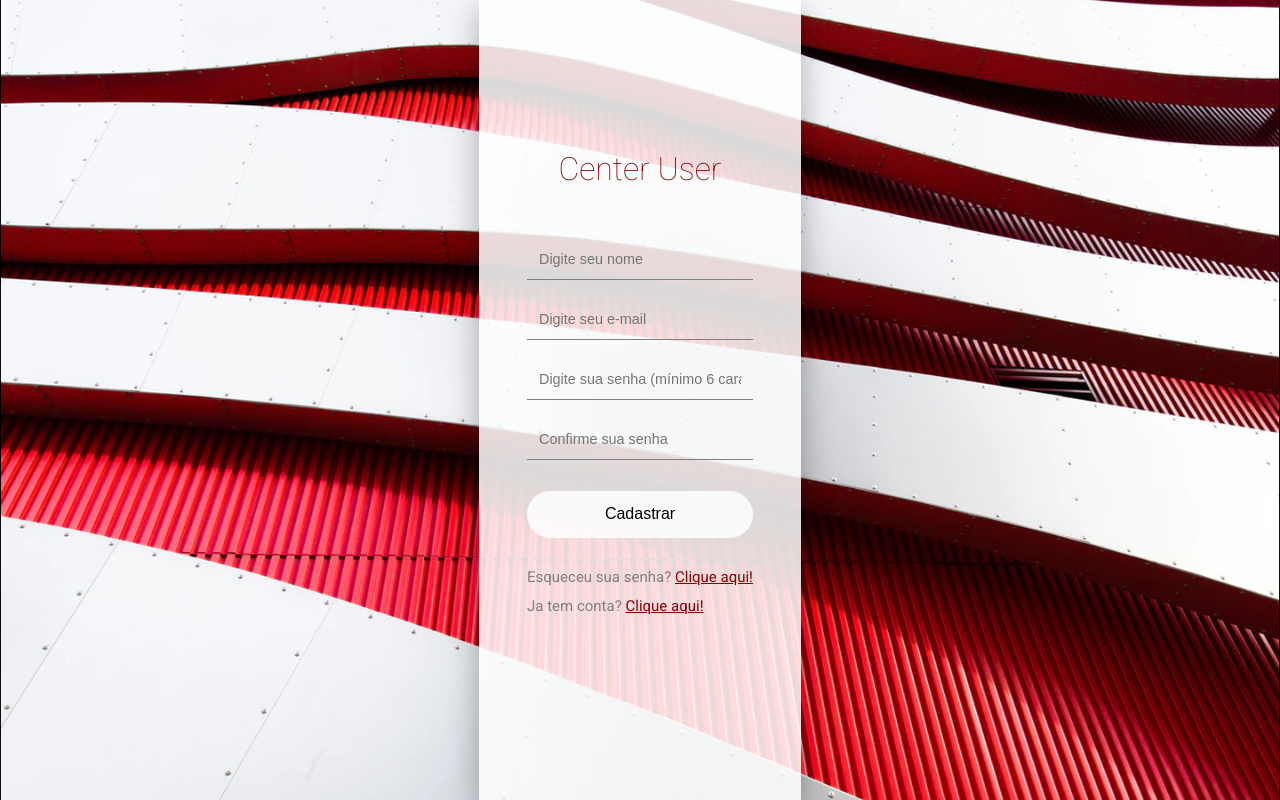
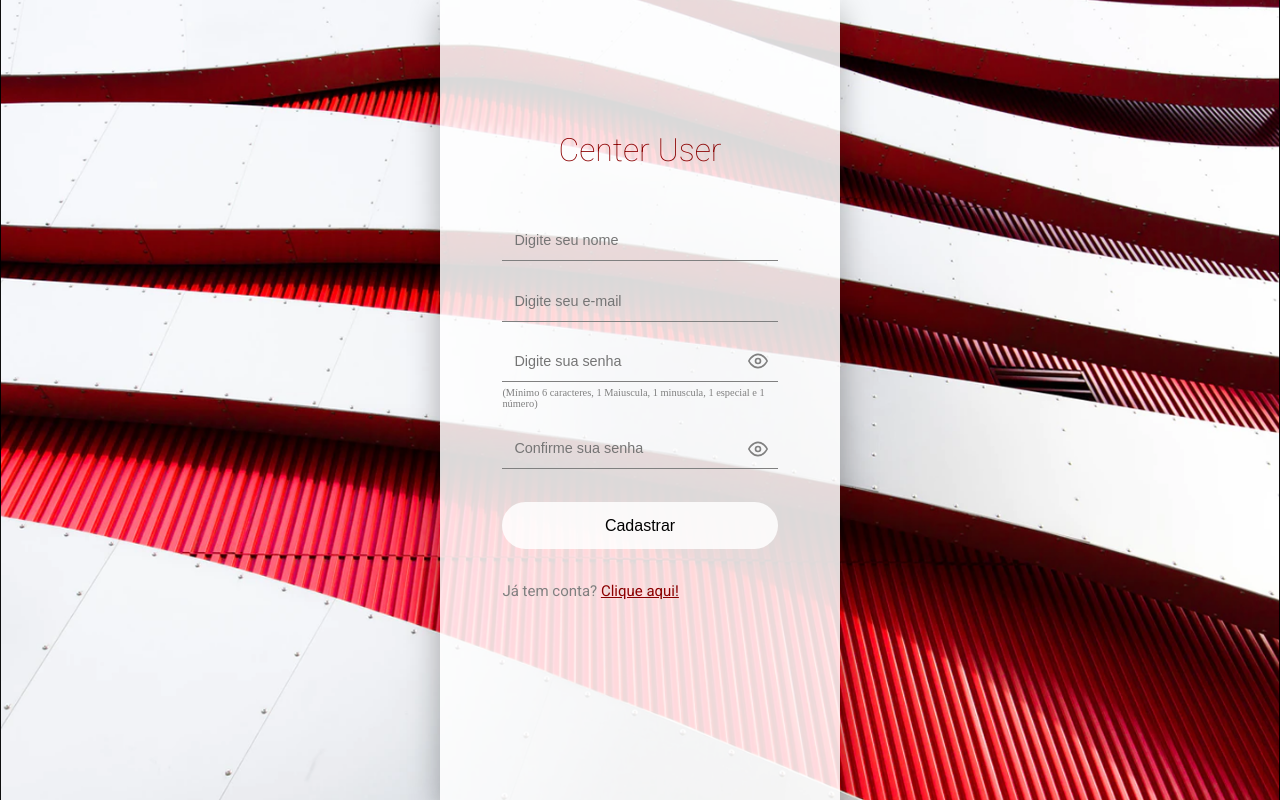
Before and after one commit to olegariobru/sword, a React (Create React App) app: page /cadastroUser in a window 1280 px wide. Built offline with nearby package versions, Linux system fonts and the light colour scheme.

Commit message:
ajuste nos tratamentos de erro

```diff
--- a/package.json
+++ b/package.json
@@ -10,6 +10,7 @@
     "react": "^19.1.0",
     "react-dom": "^19.1.0",
     "react-firebase-hooks": "^5.1.1",
+    "react-icons": "^5.5.0",
     "react-router-dom": "^7.5.0",
     "react-scripts": "5.0.1",
     "react-toastify": "^11.0.5",
--- a/src/Componentes/BannerLogin/bannerLogin.module.css
+++ b/src/Componentes/BannerLogin/bannerLogin.module.css
@@ -49,7 +49,7 @@
   }
 
   .inputsBan input:focus {
-    border-color: var(--detalhe);
+    border-color: var(--vermelho-site);
   }
 
   .buttonBan {
--- a/src/Componentes/cadastroUser/cadastrouser.module.css
+++ b/src/Componentes/cadastroUser/cadastrouser.module.css
@@ -10,12 +10,14 @@
   align-items: center;
 }
 
+
+
 .titbanCad a{
   font-size: 2rem;
   font-weight: 600;
   justify-content: center;
   align-items: center;
-  margin: 45% 0 0 0;
+  margin: 25% 0 0 0;
   font-family: "Roboto", sans-serif;
   font-weight: 150;
   color: var(--vermelho-site);
@@ -28,7 +30,7 @@
 
 .inputsBanCad{
   background: var(--branco-opaco);
-  padding: 3rem;
+  padding: 3.9rem;
   box-shadow: 0 10px 30px rgba(0, 0, 0, 0.3);
   width: 100%;
   height: 100vh;
@@ -43,13 +45,37 @@
   border: none;
   background: none;
   border-bottom: 1px solid var(--cor-primaria);
+  width: 100%;
   font-size: 0.9rem;
   outline: none;
   transition: border 0.3s;
 }
 
+.inputWrapper {
+  position: relative;
+  display: flex;
+  align-items: center;
+  margin: 0;
+  padding: 0;
+}
+
+.iconePass {
+  position: absolute;
+  right: 10px;
+  cursor: pointer;
+  color: var(--cor-primaria);
+  display: flex;
+  align-items: center;
+}
+.legPassCreate{
+  font-size: 65%;
+  padding: 0;
+  color: var(--cor-primaria);
+  margin: -5% 0 0 0;
+}
+
 .inputsBanCad input:focus {
-  border-color: var(--detalhe);
+  border-color: var(--vermelho-site);
 }
 
 .buttonCadastro {
--- a/src/Componentes/cadastroUser/index.js
+++ b/src/Componentes/cadastroUser/index.js
@@ -3,6 +3,7 @@ import { registerUser } from "../../Services/Auth";
 import { useNavigate } from "react-router-dom";
 import styles from "./cadastrouser.module.css";
 import { toast } from "react-toastify";
+import { FiEye, FiEyeOff } from "react-icons/fi";
 import 'react-toastify/dist/ReactToastify.css';
 
 const CadastroUser = () => {
@@ -10,7 +11,9 @@ const CadastroUser = () => {
   const [email, setEmail] = useState("");
   const [senha, setSenha] = useState("");
   const [confirmarSenha, setConfirmarSenha] = useState("");
-  const navigate = useNavigate ();
+  const [visivelSenha, setVisivelSenha] = useState(false);
+  const [visivelConfirmar, setVisivelConfirmar] = useState(false);
+  const navigate = useNavigate();
 
   const handleSubmit = async (e) => {
     e.preventDefault();
@@ -48,6 +51,7 @@ const CadastroUser = () => {
           setEmail("");
           setSenha("");
           setConfirmarSenha("");
+          navigate("/LoginBan");
         }
       });
     }
@@ -55,9 +59,8 @@ const CadastroUser = () => {
 
   return (
     <div className={styles.cadastroContainer}>
-      <form onSubmit={handleSubmit}>
+      <form onSubmit={handleSubmit} noValidate>
         <div className={styles.inputsBanCad}>
-
           <div className={styles.titbanCad}>
             <a className={styles.title}>Center User</a>
           </div>
@@ -68,7 +71,7 @@ const CadastroUser = () => {
             placeholder="Digite seu nome"
             value={nome}
             onChange={(e) => setNome(e.target.value)}
-          required
+
           />
 
           <input
@@ -77,41 +80,62 @@ const CadastroUser = () => {
             placeholder="Digite seu e-mail"
             value={email}
             onChange={(e) => setEmail(e.target.value)}
-          required
+
           />
 
+
+          <div className={styles.inputWrapper}>
             <input
               className={styles.inputField}
-          type="password"
-          placeholder="Digite sua senha (mínimo 6 caracteres)"
+              type={visivelSenha ? "text" : "password"}
+              placeholder="Digite sua senha"
               value={senha}
               onChange={(e) => setSenha(e.target.value)}
-          required
+
             />
+            <span
+              className={styles.iconePass}
+              onClick={() => setVisivelSenha(!visivelSenha)}
+              title={visivelSenha ? "Ocultar senha" : "Mostrar senha"}
+            >
+              {visivelSenha ? <FiEyeOff size={20} /> : <FiEye size={20} />}
+            </span>
+            </div>
 
+            <div className={styles.legPassword}>
+                <p className={styles.legPassCreate}>(Mínimo 6 caracteres, 1 Maiuscula, 1 minuscula, 1 especial e 1 número)</p>
+            </div>
+
+
+          <div className={styles.inputWrapper}>
             <input
               className={styles.inputField}
-          type="password"
+              type={visivelConfirmar ? "text" : "password"}
               placeholder="Confirme sua senha"
               value={confirmarSenha}
               onChange={(e) => setConfirmarSenha(e.target.value)}
-          required
+
             />
+            <span
+              className={styles.iconePass}
+              onClick={() => setVisivelConfirmar(!visivelConfirmar)}
+              title={visivelConfirmar ? "Ocultar senha" : "Mostrar senha"}
+            >
+              {visivelConfirmar ? <FiEyeOff size={20} /> : <FiEye size={20} />}
+            </span>
+          </div>
 
           <button className={styles.buttonCadastro} type="submit">
             Cadastrar
           </button>
 
           <div className={styles.containerNewForgotCad}>
-              <p className={styles.forgotPassCad}>
-                              Esqueceu sua senha?{" "}
-                <span className={styles.clickableCad} onClick={() => navigate("/recuperarSenha", { replace: true })}>
-                              Clique aqui!
-                </span>
-              </p>
             <p className={styles.newClientCad}>
-                              Ja tem conta?{" "}
-                <span className={styles.clickableCad} onClick={() => navigate("/LoginBan")}>
+              Já tem conta?{" "}
+              <span
+                className={styles.clickableCad}
+                onClick={() => navigate("/LoginBan")}
+              >
                 Clique aqui!
               </span>
             </p>
--- a/src/Services/Auth/index.js
+++ b/src/Services/Auth/index.js
@@ -37,6 +37,10 @@ export const loginUser = async (email, senha) => {
 // Função de registro
 export const registerUser = async (email, senha, nome) => {
   try {
+    const regexSenhaSegura = /^(?=.*[a-z])(?=.*[A-Z])(?=.*\d)(?=.*[\W_]).{6,}$/;
+    if (!regexSenhaSegura.test(senha)) {
+      return { user: null, error: 'A senha deve conter pelo menos 6 caracteres, incluindo letras maiúsculas, minúsculas, números e símbolos.' };
+    }
     const userCredential = await createUserWithEmailAndPassword(auth, email, senha);
 
     await updateProfile(userCredential.user, {
```
Also changed, not shown: 1 other file (tests, documents, lock files or other folders). Lines whose indentation alone changed are shown as unchanged.
